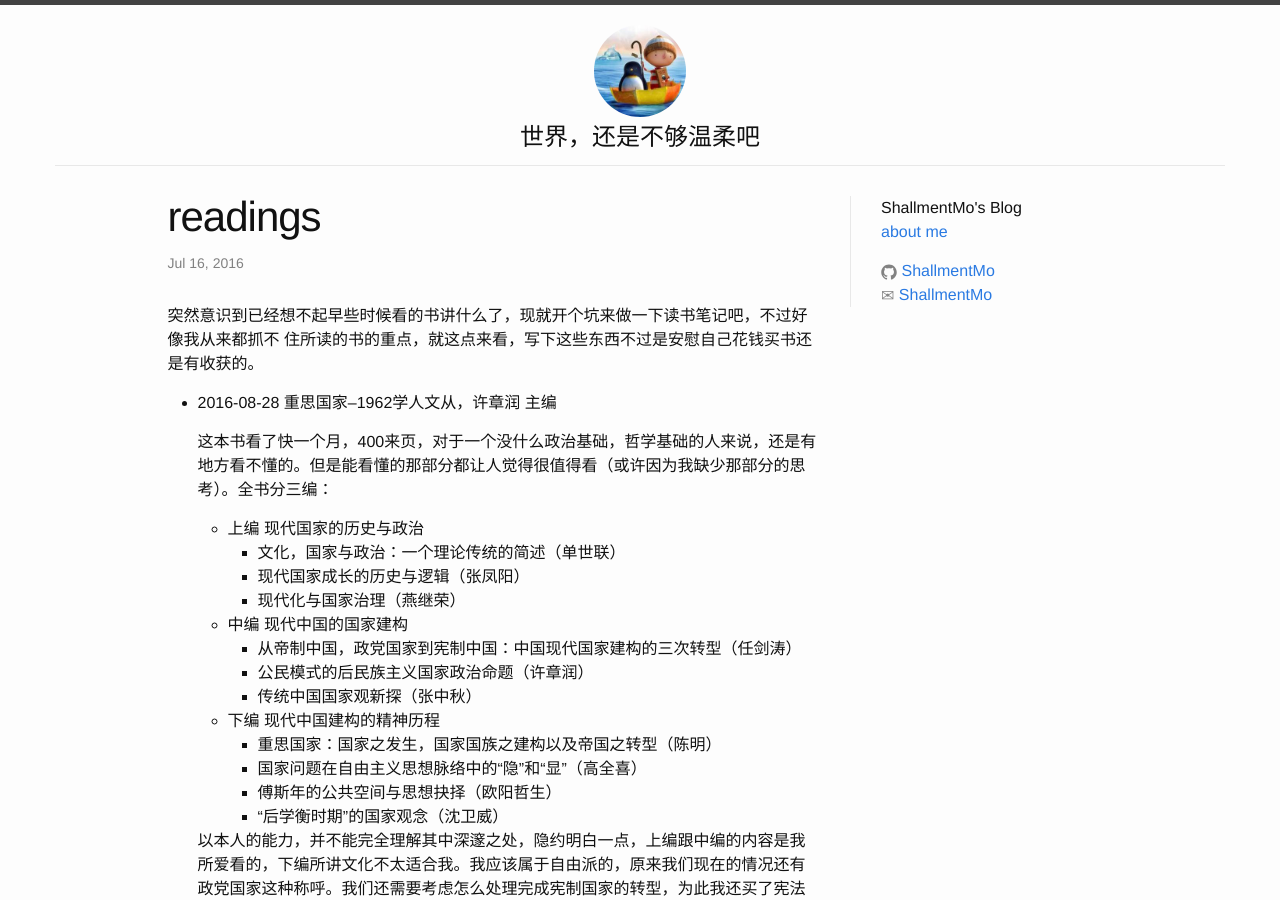
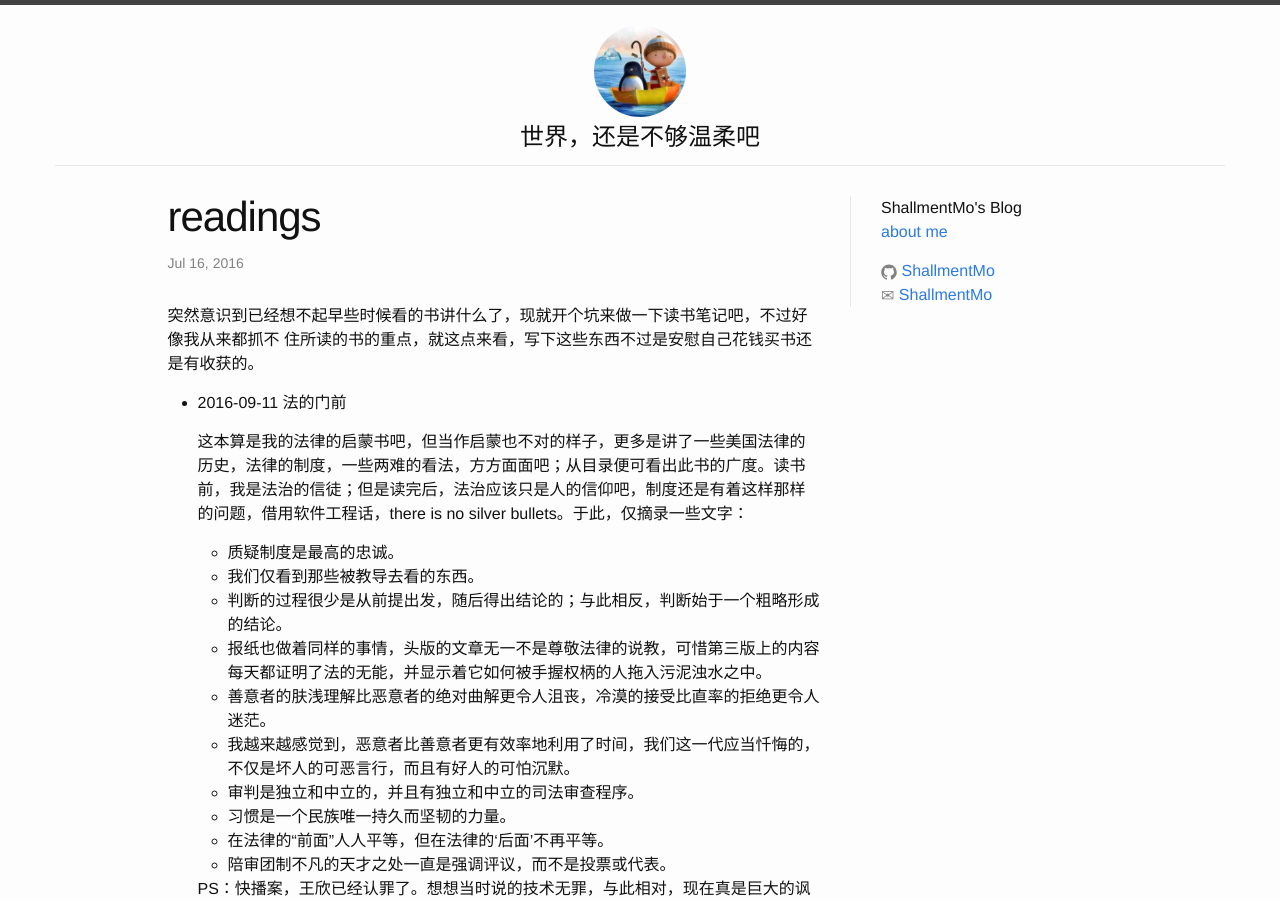
Before and after one commit to ShallmentMo/shallmentmo.github.com, a Jekyll site: the page built from _posts/2016-07-16-readings.md, in a window 1280 px wide and 900 px high. Built offline with Jekyll 4.4.1, drawn with Linux system fonts in a browser that asks for light colours; some of the changed text lies outside the part shown.

Commit message:
add 2016-09-11 book

```diff
--- a/_posts/2016-07-16-readings.md
+++ b/_posts/2016-07-16-readings.md
@@ -7,6 +7,23 @@ categories: jekyll update
 
 突然意识到已经想不起早些时候看的书讲什么了，现就开个坑来做一下读书笔记吧，不过好像我从来都抓不
 住所读的书的重点，就这点来看，写下这些东西不过是安慰自己花钱买书还是有收获的。
+
+* 2016-09-11 法的门前
+
+  这本算是我的法律的启蒙书吧，但当作启蒙也不对的样子，更多是讲了一些美国法律的历史，法律的制度，一些两难的看法，方方面面吧；从目录便可看出此书的广度。读书前，我是法治的信徒；但是读完后，法治应该只是人的信仰吧，制度还是有着这样那样的问题，借用软件工程话，there is no silver bullets。于此，仅摘录一些文字：
+
+  - 质疑制度是最高的忠诚。
+  - 我们仅看到那些被教导去看的东西。
+  - 判断的过程很少是从前提出发，随后得出结论的；与此相反，判断始于一个粗略形成的结论。
+  - 报纸也做着同样的事情，头版的文章无一不是尊敬法律的说教，可惜第三版上的内容每天都证明了法的无能，并显示着它如何被手握权柄的人拖入污泥浊水之中。
+  - 善意者的肤浅理解比恶意者的绝对曲解更令人沮丧，冷漠的接受比直率的拒绝更令人迷茫。
+  - 我越来越感觉到，恶意者比善意者更有效率地利用了时间，我们这一代应当忏悔的，不仅是坏人的可恶言行，而且有好人的可怕沉默。
+  - 审判是独立和中立的，并且有独立和中立的司法审查程序。
+  - 习惯是一个民族唯一持久而坚韧的力量。
+  - 在法律的“前面”人人平等，但在法律的‘后面’不再平等。
+  - 陪审团制不凡的天才之处一直是强调评议，而不是投票或代表。
+
+  PS：快播案，王欣已经认罪了。想想当时说的技术无罪，与此相对，现在真是巨大的讽刺。其中发生了什么，我无从知道，也许是谈好了条件吧。不过内心深处不知道为什么觉得悲哀。
 
 * 2016-08-28 重思国家--1962学人文从，许章润 主编
 
```
Also changed, not shown: Gemfile.lock.
